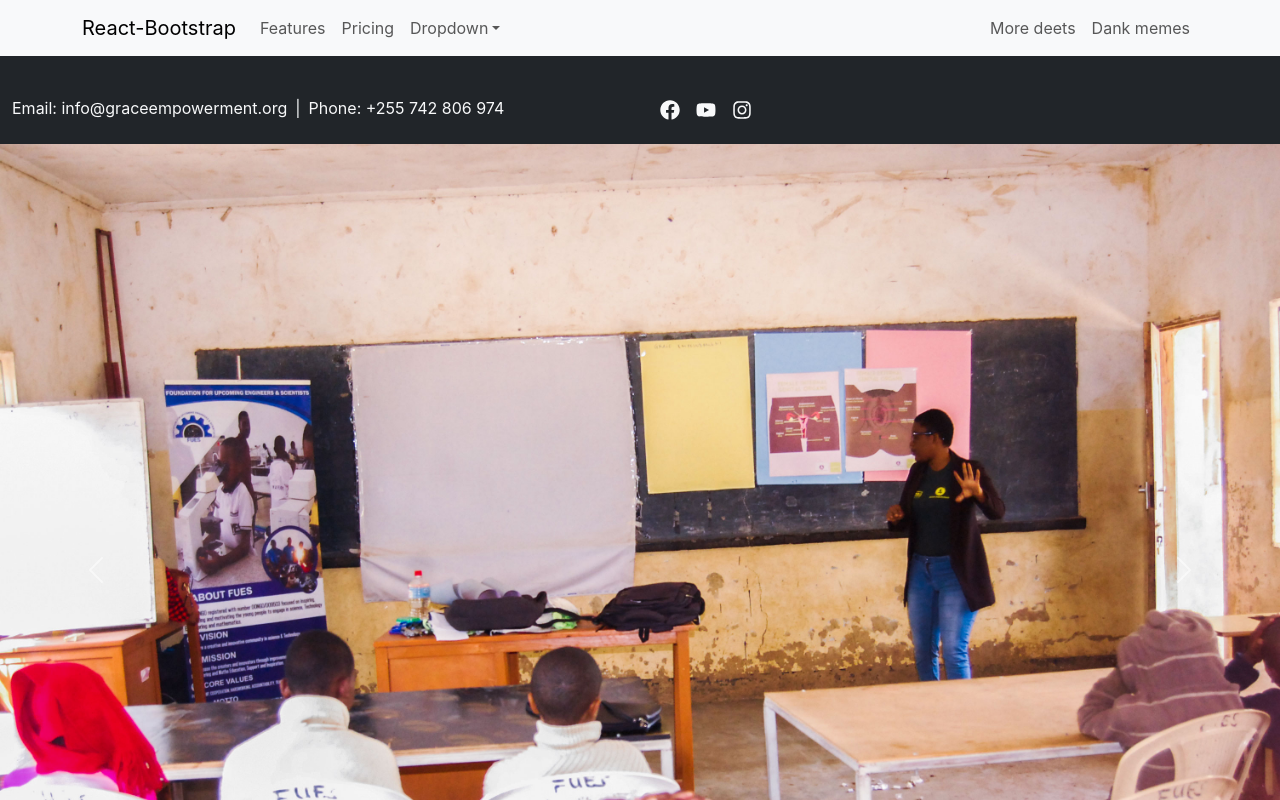
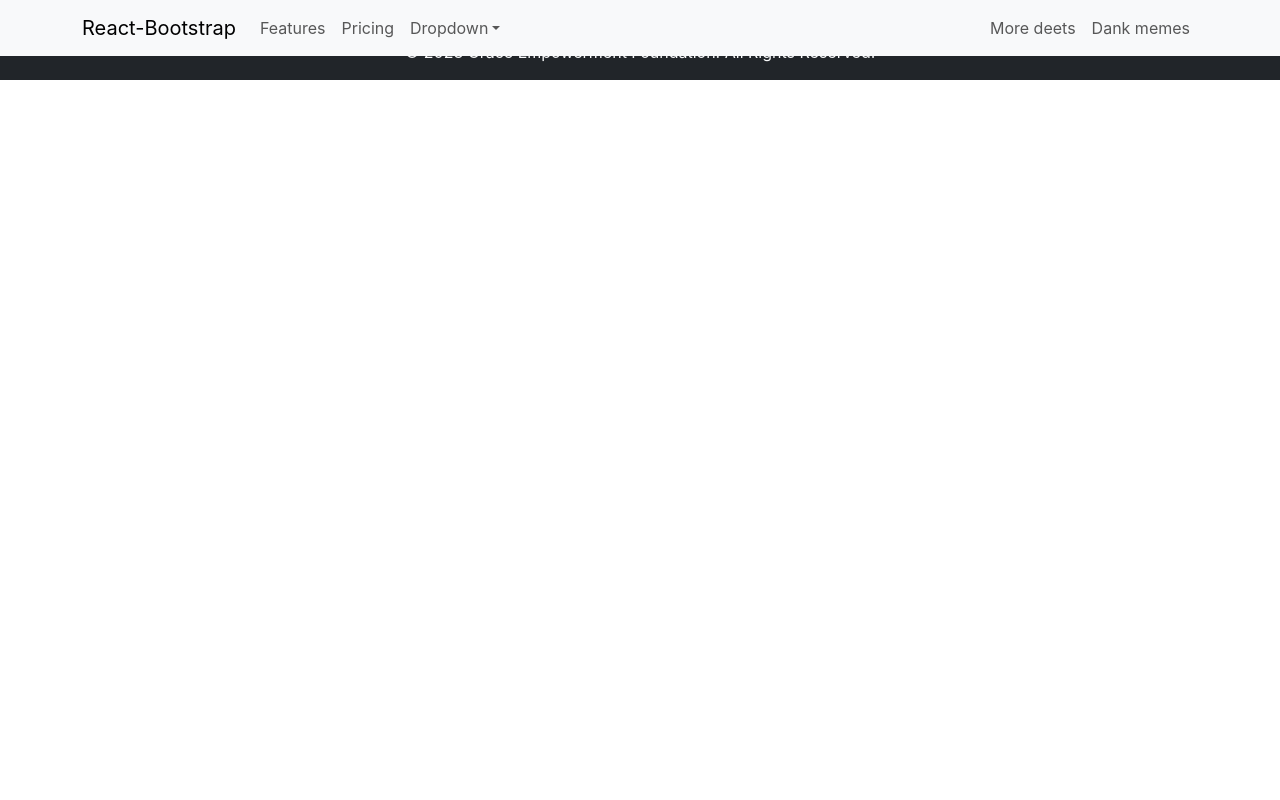
Before and after one commit to Dawinz/grace-empowerment-foundation, a React (Create React App) app: page / in a window 1280 px wide. Shown: the top 800 px of the page. Built offline with nearby package versions, Linux system fonts and the light colour scheme.

Commit message:
did some changes to the footer and other components

```diff
--- a/src/App.js
+++ b/src/App.js
@@ -1,27 +1,11 @@
 import './App.css';
 import { BrowserRouter as Router, Routes, Route, Switch } from "react-router-dom";
-import AboutUsPage from './components/About';
-import CarouselComponent from './components/Carousel';
-import ContactPage from './components/ContactUs';
-import NavbarComponent from './components/Navbar';
-import ObjectivesAndImageLayout from './components/Objectives';
-import SlogansCardsSection from './components/Slogans';
-import TopNavbarRow from './components/Topinfo';
-import WhoWeAreComponent from './components/WhoWeAre';
-import ContactUs from './screens/ContactUs';
+import HomePage from './screens/HomePage';
 
 function App() {
   return (
     <div style={{ backgroundColor: "#fff", minHeight: "100vh" }}>
-      <TopNavbarRow />
-      <NavbarComponent />
-      <CarouselComponent />
-      <SlogansCardsSection />
-      <WhoWeAreComponent />
-      <ObjectivesAndImageLayout />
-      <ContactUs />
-      <AboutUsPage />
-      <ContactPage />
+      <HomePage />
     </div>
   );
 }
--- a/src/components/Footer.jsx
+++ b/src/components/Footer.jsx
@@ -1,23 +1,53 @@
 import React from "react";
-import { BrowserRouter as Router, Route, Switch } from "react-router-dom";
-import TopNavbarRow from "./TopNavbarRow"; // Import your TopNavbarRow or other components
-import HomePage from "./HomePage"; // Import other components/pages as needed
+import { Container, Row, Col } from "react-bootstrap";
+import { FaFacebook, FaYoutube, FaInstagram } from "react-icons/fa";
 
-const App = () => {
+const Footer = () => {
   return (
-    <Router>
-      {/* Apply the white background to the entire website */}
-      <div style={{ backgroundColor: "#fff", minHeight: "100vh" }}>
-        <TopNavbarRow />
+    <Container fluid className="bg-dark text-light">
+      <Row className="justify-content-between">
+        {/* Left side with email and phone number */}
+        <Col md={6} className="text-left">
+          <span>Email: info@graceempowerment.org</span>
+          <span className="mx-2">|</span>
+          <span>Phone: +255 742 806 974</span>
+        </Col>
 
-        {/* Your other components/pages */}
-        <Switch>
-          <Route path="/" exact component={HomePage} />
-          {/* Add more routes as needed */}
-        </Switch>
-      </div>
-    </Router>
+        {/* Right side with social media icons */}
+        <Col md={6} className="text-right">
+          <a
+            href="https://www.facebook.com"
+            target="_blank"
+            rel="noopener noreferrer"
+            className="text-light mx-2"
+          >
+            <FaFacebook size={20} />
+          </a>
+          <a
+            href="https://www.youtube.com"
+            target="_blank"
+            rel="noopener noreferrer"
+            className="text-light mx-2"
+          >
+            <FaYoutube size={20} />
+          </a>
+          <a
+            href="https://www.instagram.com"
+            target="_blank"
+            rel="noopener noreferrer"
+            className="text-light mx-2"
+          >
+            <FaInstagram size={20} />
+          </a>
+        </Col>
+      </Row>
+      <Row className="text-center mt-3">
+        <Col>
+          <p>&copy; 2023 Grace Empowerment Foundation. All Rights Reserved.</p>
+        </Col>
+      </Row>
+    </Container>
   );
 };
 
-export default App;
+export default Footer;
--- a/src/components/Topinfo.jsx
+++ /dev/null
@@ -1,52 +0,0 @@
-import React from "react";
-import { Container, Row, Col } from "react-bootstrap";
-import { FaFacebook, FaYoutube, FaInstagram } from "react-icons/fa";
-
-const TopNavbarRow = () => {
-  return (
-    <Container
-      fluid
-      className="bg-dark text-light pt-5 mt-5 pb-4"
-      style={{ position: "sticky", top: "0", zIndex: "1000" }}
-    >
-      <Row className="justify-content-between">
-        {/* Left side with email and phone number */}
-        <Col md={6}>
-          <span>Email: info@graceempowerment.org</span>
-          <span className="mx-2">|</span>
-          <span>Phone: +255 742 806 974</span>
-        </Col>
-
-        {/* Right side with social media icons */}
-        <Col md={6} className="text-right">
-          <a
-            href="https://www.facebook.com"
-            target="_blank"
-            rel="noopener noreferrer"
-            className="text-light mx-2"
-          >
-            <FaFacebook size={20} />
-          </a>
-          <a
-            href="https://www.youtube.com"
-            target="_blank"
-            rel="noopener noreferrer"
-            className="text-light mx-2"
-          >
-            <FaYoutube size={20} />
-          </a>
-          <a
-            href="https://www.instagram.com"
-            target="_blank"
-            rel="noopener noreferrer"
-            className="text-light mx-2"
-          >
-            <FaInstagram size={20} />
-          </a>
-        </Col>
-      </Row>
-    </Container>
-  );
-};
-
-export default TopNavbarRow;
--- a/src/index.css
+++ b/src/index.css
@@ -12,3 +12,17 @@ code {
   font-family: source-code-pro, Menlo, Monaco, Consolas, "Courier New",
     monospace;
 }
+
+html,
+body {
+  height: 100%;
+  margin: 0;
+}
+
+#root {
+  display: flex;
+  flex-direction: column;
+  min-height: 100vh;
+}
+
+/* Add more styling as needed */
--- /dev/null
+++ b/src/screens/HomePage.jsx
@@ -0,0 +1,14 @@
+import React from "react";
+import Footer from "../components/Footer";
+import NavbarComponent from "../components/Navbar";
+
+const HomePage = () => {
+  return (
+    <>
+      <NavbarComponent />
+      <Footer />
+    </>
+  );
+};
+
+export default HomePage;
```
Also changed, not shown: src/screens/About.jsx (renamed from src/components/About.jsx), src/screens/Programs.jsx (deleted).
